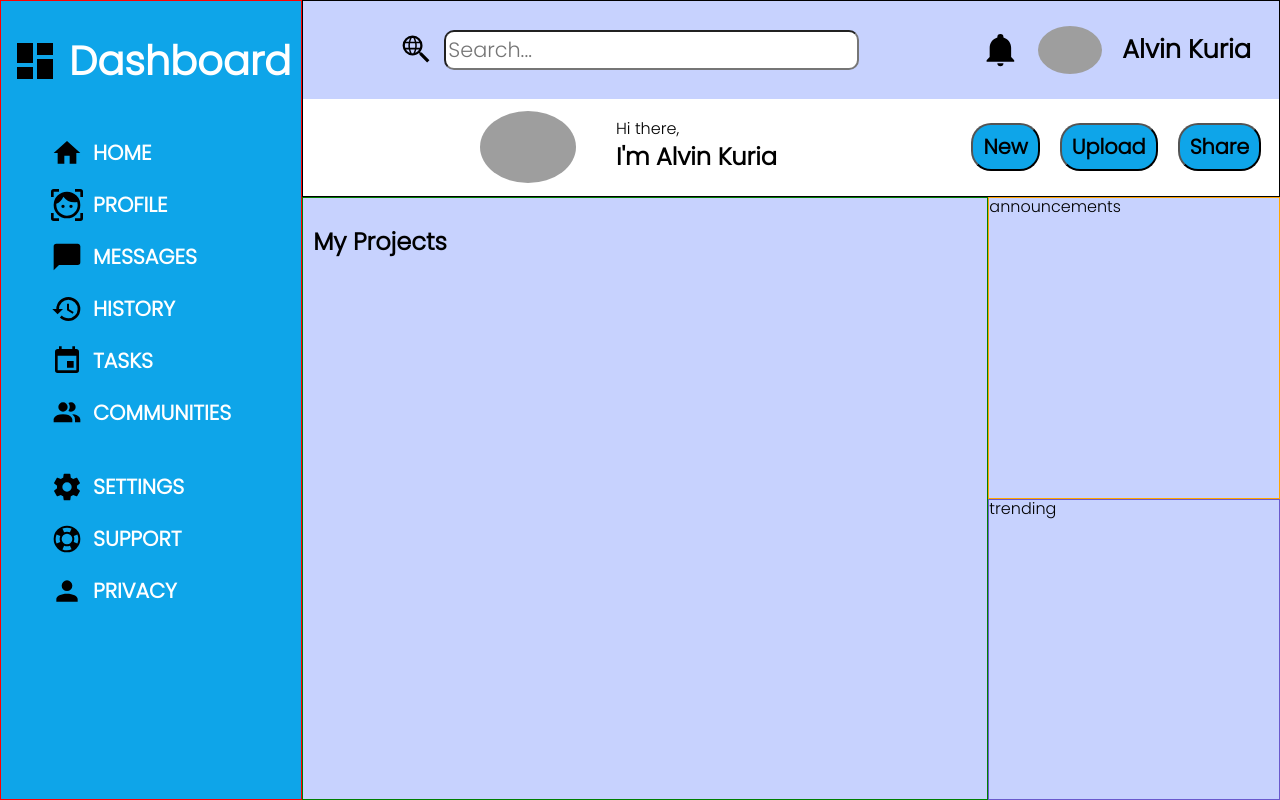
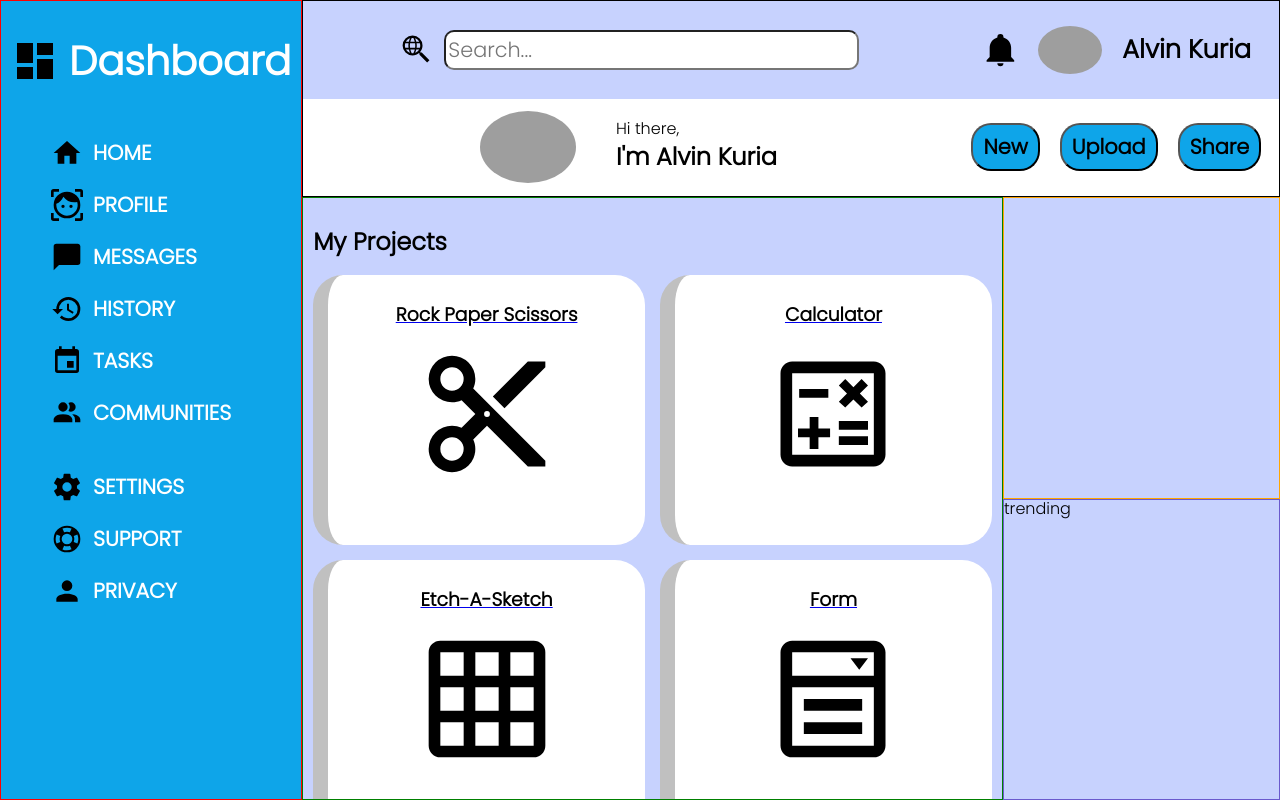
Before and after one commit to acekuria/Dashboard, a plain HTML site: page index.html in a window 1280 px wide. Drawn offline with Linux system fonts and the light colour scheme; grey boxes are pictures that could not be loaded.

Commit message:
Project Grid finished

```diff
--- a/index.html
+++ b/index.html
@@ -98,9 +98,39 @@
       <h2>My Projects</h2>
       <div class="projects-grid">
 
+        <a href="https://acekuria.github.io/Rock-Paper-Scissors/">
+          <div>
+            <h3>Rock Paper Scissors</h3>
+            <svg xmlns="http://www.w3.org/2000/svg" viewBox="0 0 24 24"><title>content-cut</title><path d="M19,3L13,9L15,11L22,4V3M12,12.5A0.5,0.5 0 0,1 11.5,12A0.5,0.5 0 0,1 12,11.5A0.5,0.5 0 0,1 12.5,12A0.5,0.5 0 0,1 12,12.5M6,20A2,2 0 0,1 4,18C4,16.89 4.9,16 6,16A2,2 0 0,1 8,18C8,19.11 7.1,20 6,20M6,8A2,2 0 0,1 4,6C4,4.89 4.9,4 6,4A2,2 0 0,1 8,6C8,7.11 7.1,8 6,8M9.64,7.64C9.87,7.14 10,6.59 10,6A4,4 0 0,0 6,2A4,4 0 0,0 2,6A4,4 0 0,0 6,10C6.59,10 7.14,9.87 7.64,9.64L10,12L7.64,14.36C7.14,14.13 6.59,14 6,14A4,4 0 0,0 2,18A4,4 0 0,0 6,22A4,4 0 0,0 10,18C10,17.41 9.87,16.86 9.64,16.36L12,14L19,21H22V20L9.64,7.64Z" /></svg>
+          </div>
+        </a>
+
+        <a href="https://acekuria.github.io/Calculator/">
+          <div>
+            <h3>Calculator</h3>
+            <svg xmlns="http://www.w3.org/2000/svg" viewBox="0 0 24 24"><title>calculator-variant-outline</title><path d="M19 3H5C3.9 3 3 3.9 3 5V19C3 20.1 3.9 21 5 21H19C20.1 21 21 20.1 21 19V5C21 3.9 20.1 3 19 3M19 19H5V5H19V19M6.2 7.7H11.2V9.2H6.2V7.7M13 15.8H18V17.3H13V15.8M13 13.2H18V14.7H13V13.2M8 18H9.5V16H11.5V14.5H9.5V12.5H8V14.5H6V16H8V18M14.1 10.9L15.5 9.5L16.9 10.9L18 9.9L16.6 8.5L18 7.1L16.9 6L15.5 7.4L14.1 6L13 7.1L14.4 8.5L13 9.9L14.1 10.9Z" /></svg>
+           </div>
+          </a>
+
+          <a href="https://acekuria.github.io/Etch-a-Sketch/">
+            <div>
+            <h3>Etch-A-Sketch</h3>
+            <svg xmlns="http://www.w3.org/2000/svg" viewBox="0 0 24 24"><title>grid</title><path d="M10,4V8H14V4H10M16,4V8H20V4H16M16,10V14H20V10H16M16,16V20H20V16H16M14,20V16H10V20H14M8,20V16H4V20H8M8,14V10H4V14H8M8,8V4H4V8H8M10,14H14V10H10V14M4,2H20A2,2 0 0,1 22,4V20A2,2 0 0,1 20,22H4C2.92,22 2,21.1 2,20V4A2,2 0 0,1 4,2Z" /></svg>
+                    </div>
+          </a>
+
+        <a href="https://github.com/acekuria/Form">
+          <div>
+            <h3>Form</h3>
+            <svg xmlns="http://www.w3.org/2000/svg" viewBox="0 0 24 24"><title>form-select</title><path d="M15 5H18L16.5 7L15 5M5 2H19C20.11 2 21 2.9 21 4V20C21 21.11 20.11 22 19 22H5C3.9 22 3 21.11 3 20V4C3 2.9 3.9 2 5 2M5 4V8H19V4H5M5 20H19V10H5V20M7 12H17V14H7V12M7 16H17V18H7V16Z" /></svg>
+          </div>
+        </a>
+
       </div>
     </div>
-    <div class="announcements">announcements</div>
+    <div class="announcements">
+
+    </div>
     <div class="trending">trending</div>
   </div>
 
--- a/styles.css
+++ b/styles.css
@@ -376,7 +376,7 @@ body {
   width: 100%;
 
   display: grid;
-  grid-template-columns: 1.5fr 2fr 2fr 1.7fr;
+  grid-template-columns: 1.5fr 2.3fr 2fr 1.7fr;
   grid-template-rows: 0.8fr 1.5fr 1.5fr;
   /* grid-auto-rows: ; */
 }
@@ -512,12 +512,44 @@ ul li a {
   grid-column: 2/4;
   grid-row: 2/ 4;
   padding: 10px;
+  overflow: auto
+}
+
+.projects h2 {
+  font-size: 1.5rem;
 }
 
 .projects-grid {
   display: grid;
+  grid-template-columns: repeat(auto-fit, minmax(270px, 1fr));
+  gap: 15px;
 
 }
+
+.projects-grid div {
+  background-color: white;
+  height: 250px;
+  border-radius: 30px;
+  padding: 10px;
+  border-left: 15px solid silver;
+  display: flex;
+  flex-direction: column;
+  align-items: center;
+}
+
+.projects-grid div h3 {
+  text-decoration: none;
+  color: black;
+
+}
+
+.projects-grid div svg {
+  width: 200px;
+  height: 140px;
+
+}
+
+
 
 
 .announcements{
```
Also changed, not shown: Images/Calculator.png (added), Images/Etch.png (added), Images/Form.png (added), Images/rps.png (added).
